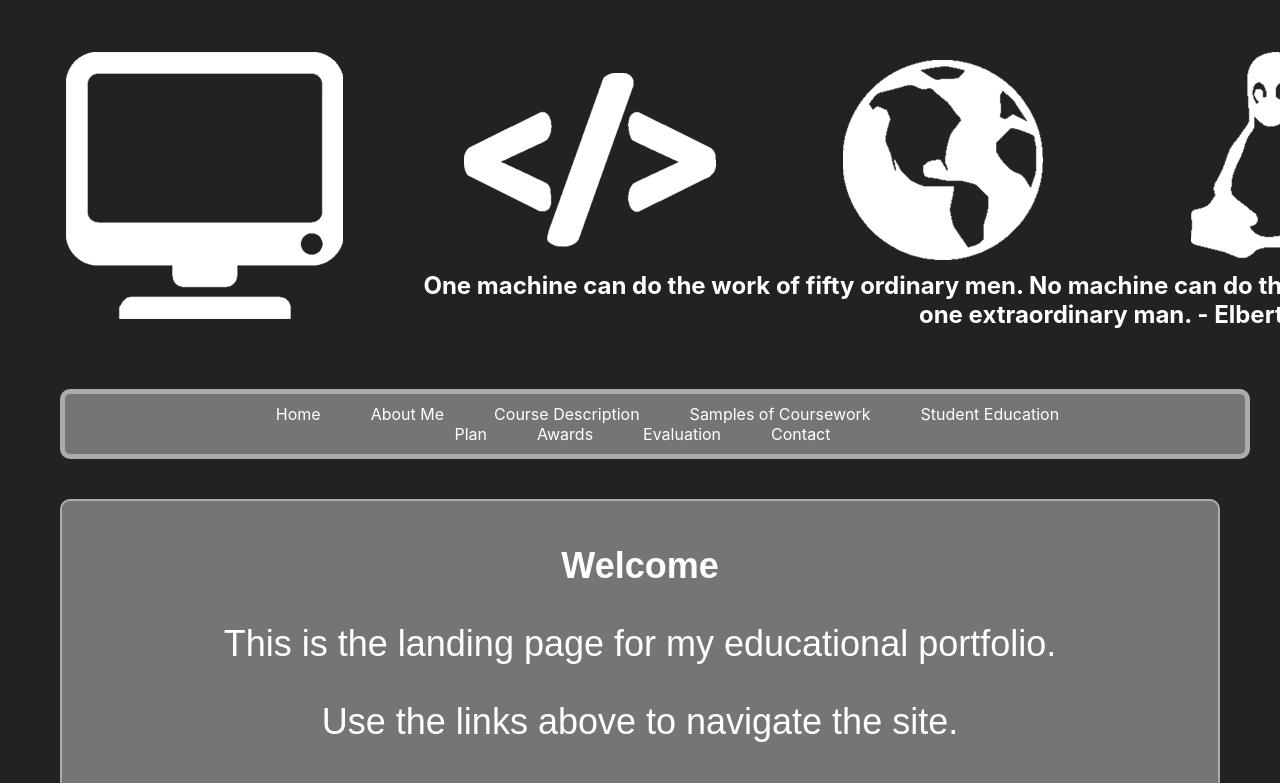
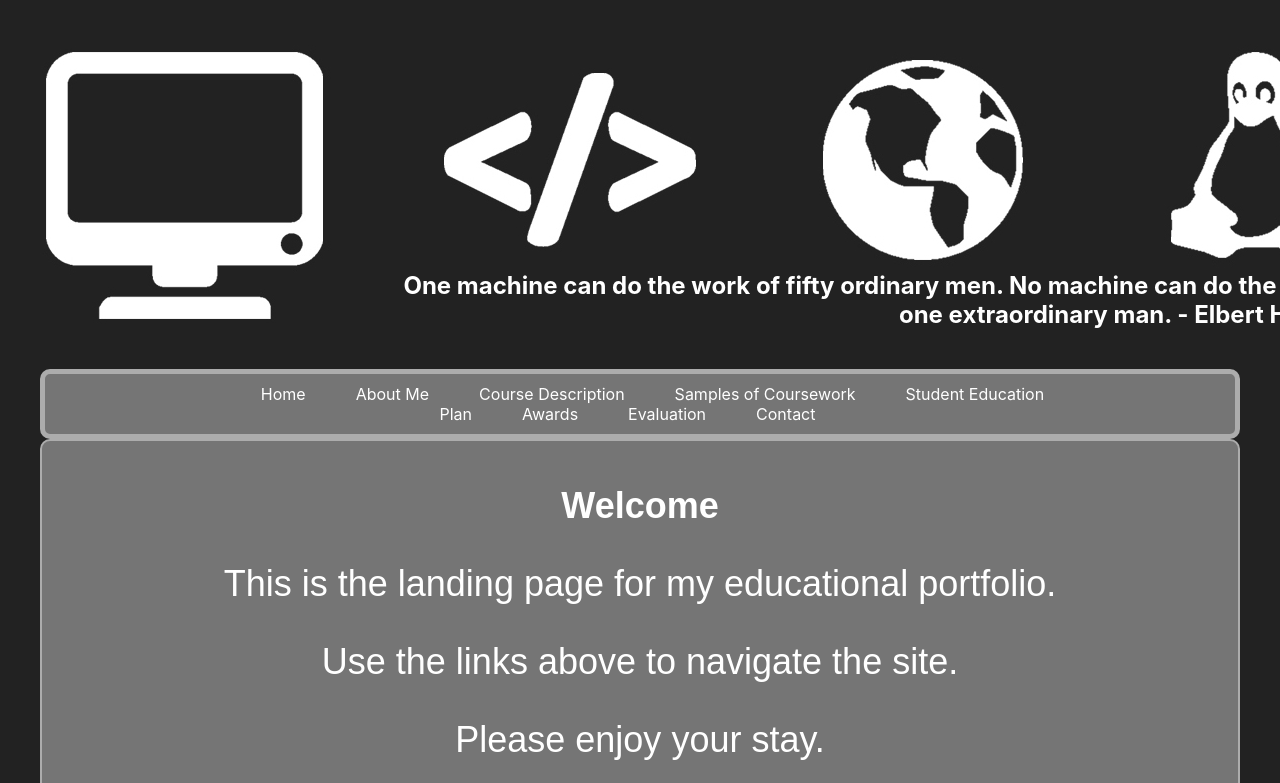
Before and after one commit to awalk014/portfolio-site, a React (Create React App) app: page / in a window 1280 px wide. Shown: the top 783 px of the page. Built offline with nearby package versions, Linux system fonts and the light colour scheme.

Commit message:
Fixed that dang header spacing issue.

```diff
--- a/src/App.css
+++ b/src/App.css
@@ -1,17 +1,17 @@
 body {
-  margin: 0px 20px 20px 20px;
+  margin: 0px auto;
   padding: 20px;
   background-color: #222222;
 }
 
 .navbar {
-  margin: 20px auto;
-  padding: 20px;
+  margin: 0 auto;
+  padding: 20px 20px 0px;
 }
 
 .navbar_container {
   background-color: #757575;
-  width: 100%;
+
   padding: 10px;
   border-radius: 10px;
   border-color: #acacac;
@@ -44,7 +44,7 @@ body {
 }
 
 main {
-  margin: 20px 20px 0px 20px;
+  margin: 0px 20px 0px 20px;
   padding: 20px;
   background-color:#757575;
   border-width: 2px;
@@ -95,8 +95,8 @@ footer {
 }
 
 header {
-  width: 100%;
-  margin: 0 0;
+  margin: 0px 20px 0px 20px;
+  margin: 0 auto;
 }
 
 .left_side {
--- a/src/components/Header.js
+++ b/src/components/Header.js
@@ -1,6 +1,7 @@
 import React from "react";
 import { Link } from "react-router-dom";
 import headerImage from "../images/minimalizm-monitor-kompyuter.jpg";
+import '../App.css';
 
 class Header extends React.Component {
     render() {
```
